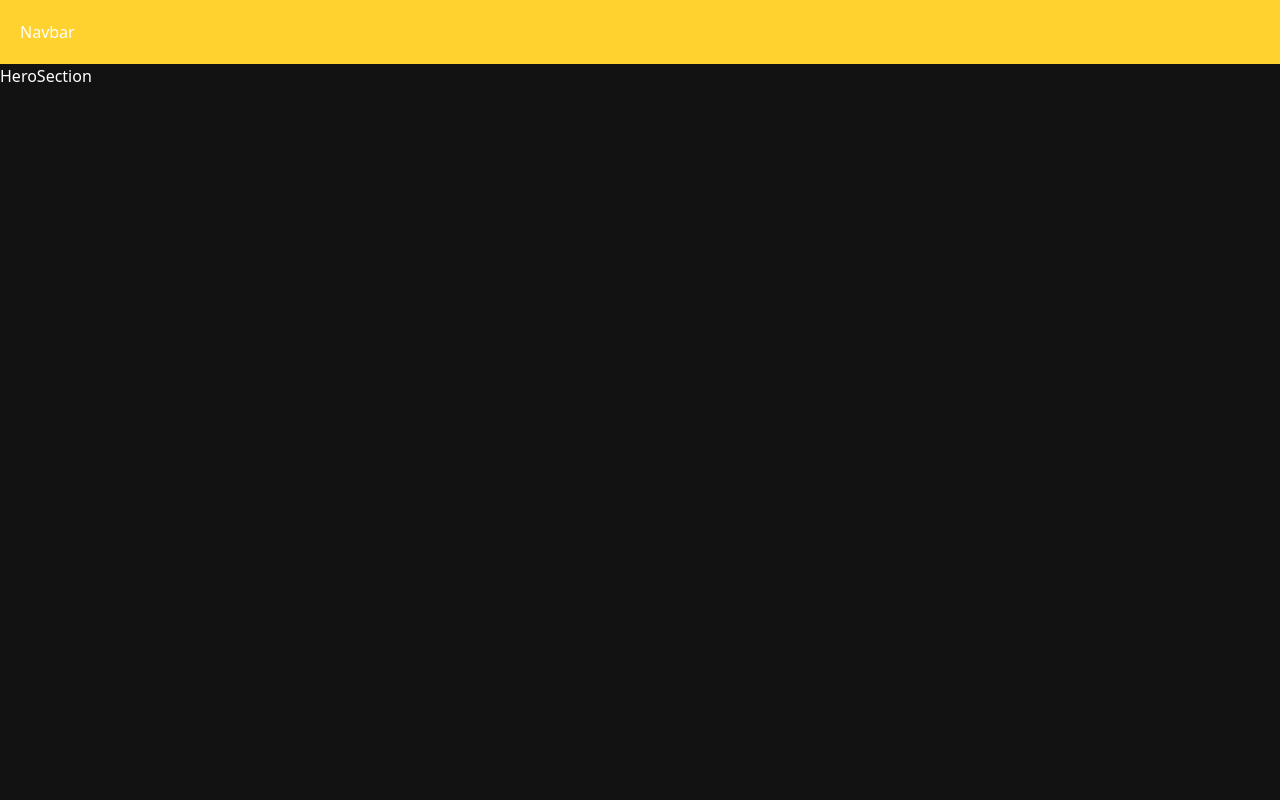
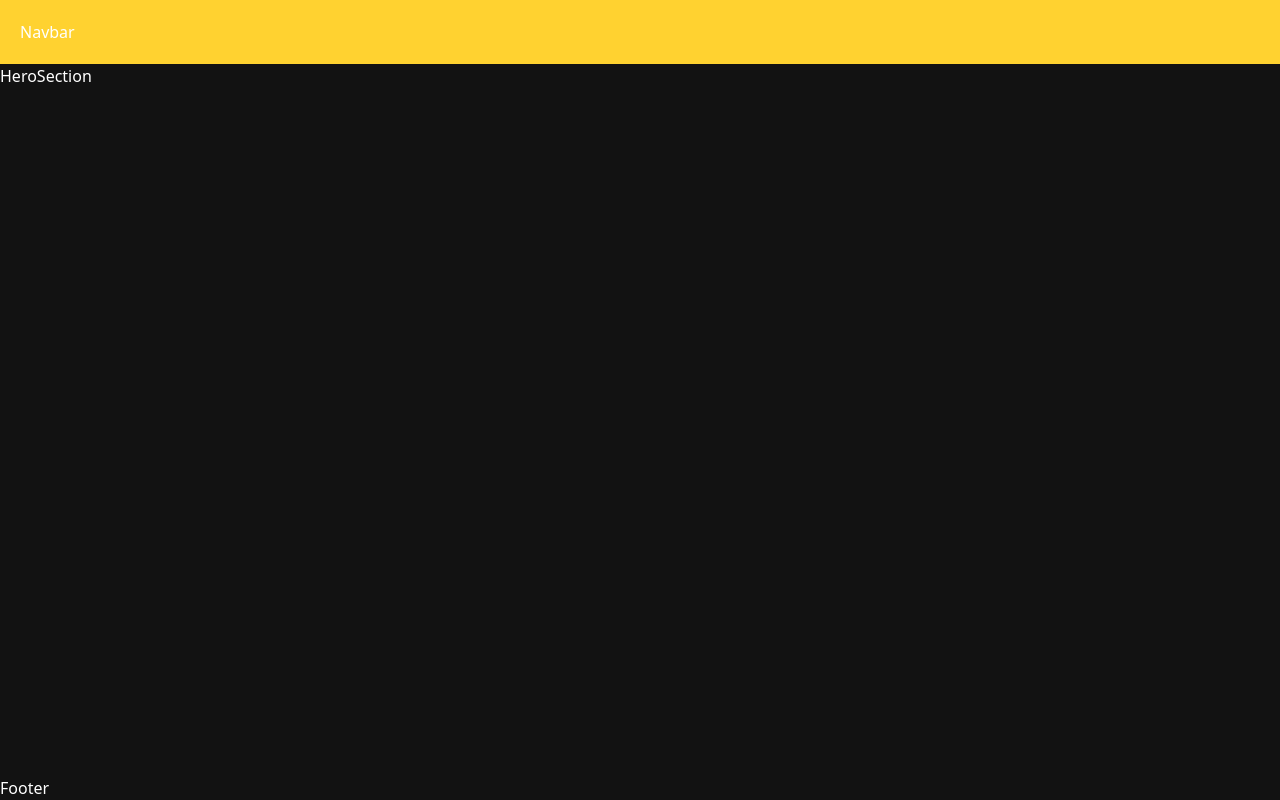
Before and after one commit to Shubhamsharma2002/ShubhamProfile, a Next.js app: page / in a window 1280 px wide. Built offline with nearby package versions, Linux system fonts and the light colour scheme.

Commit message:
footer layout

```diff
--- /dev/null
+++ b/src/app/components/Footer.jsx
@@ -0,0 +1,9 @@
+import React from 'react'
+
+const Footer =()=> {
+  return (
+    <div className='text-white'>Footer</div>
+  )
+}
+
+export default Footer
--- a/src/app/page.jsx
+++ b/src/app/page.jsx
@@ -1,12 +1,16 @@
 import Image from "next/image";
 import HeroSection from "./components/HeroSection";
 import Navbar from "./components/Navbar";
+import Footer from "./components/Footer";
 
 export default function Home() {
   return(
       <main className="flex min-h-screen flex-col bg-[#121212]  ">
         <Navbar/>
-          <HeroSection/>
+          <div className="flex-grow">
+        <HeroSection />
+      </div>
+          <Footer/>
       </main>
   )
 }
```
